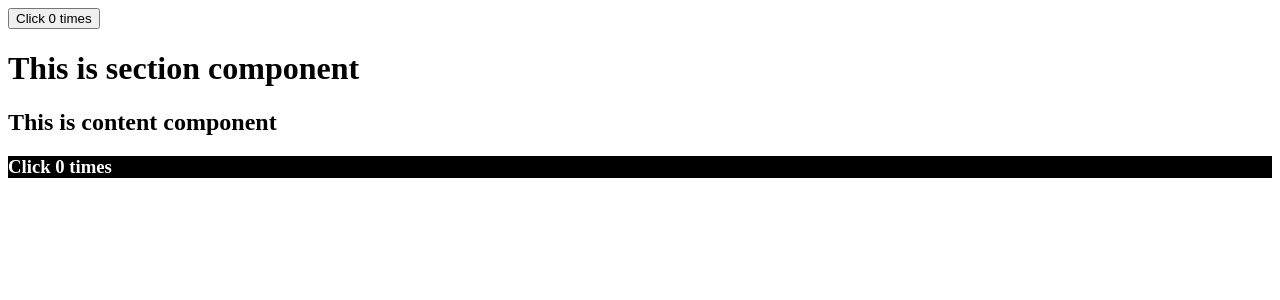
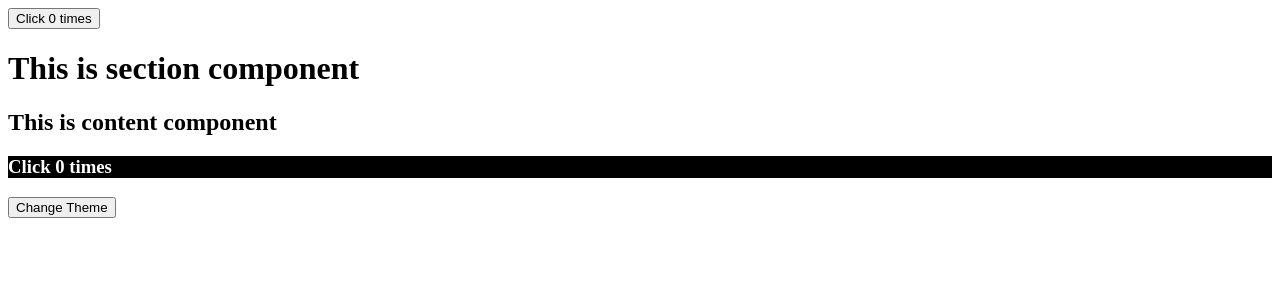
Before and after one commit to moazzamhossain7/react-basic-learning, a React (Create React App) app: page / in a window 1280 px wide. Shown: the top 300 px of the page. Built offline with nearby package versions, Linux system fonts and the light colour scheme.

Commit message:
useContext & contextType

```diff
--- a/src/App.js
+++ b/src/App.js
@@ -8,10 +8,23 @@ import Counter from './components/render-prop/Counter';
 class App extends React.Component {
     state = {
         theme: 'dark',
+        switchTheme: () => {
+            this.setState(({ theme }) => {
+                if (theme === 'dark') {
+                    return {
+                        theme: 'light',
+                    };
+                }
+                return {
+                    theme: 'dark',
+                };
+            });
+        },
     };
 
     render() {
-        const { theme } = this.state;
+        const { theme, switchTheme } = this.state;
+        console.log('App component rendered');
 
         return (
             <div className="appName">
@@ -21,7 +34,7 @@ class App extends React.Component {
                     )}
                 </Counter>
 
-                <ThemeContext.Provider value={{ theme }}>
+                <ThemeContext.Provider value={{ theme, switchTheme }}>
                     <Section />
                 </ThemeContext.Provider>
             </div>
--- a/src/components/context-api/Content.js
+++ b/src/components/context-api/Content.js
@@ -1,24 +1,29 @@
+import React from 'react';
 import Counter from '../render-prop/Counter';
 import ThemeContext from './contexts/themeContext';
 import HoverCounter from './HoverCounter';
 
+// export default class Content extends React.Component {
 export default function Content() {
+    console.log('Content component rendered');
+    const context = React.useContext(ThemeContext);
+    const { theme, switchTheme } = context;
+
     return (
         <div>
             <h2>This is content component</h2>
             <Counter>
                 {(count, incrementCount) => (
-                    <ThemeContext.Consumer>
-                        {({ theme }) => (
-                            <HoverCounter
-                                theme={theme}
-                                count={count}
-                                incrementCounter={incrementCount}
-                            />
-                        )}
-                    </ThemeContext.Consumer>
+                    <HoverCounter
+                        theme={theme}
+                        count={count}
+                        incrementCounter={incrementCount}
+                        switchTheme={switchTheme}
+                    />
                 )}
             </Counter>
         </div>
     );
 }
+
+// Content.contextType = ThemeContext;
--- a/src/components/context-api/HoverCounter.js
+++ b/src/components/context-api/HoverCounter.js
@@ -1,10 +1,16 @@
-export default function HoverCounter({ count, incrementCounter, theme }) {
+/* eslint-disable jsx-a11y/mouse-events-have-key-events */
+export default function HoverCounter({ count, incrementCounter, theme, switchTheme }) {
     const style = theme === 'dark' ? { backgroundColor: '#000', color: '#fff' } : null;
 
+    console.log('Hover component rendered');
     return (
-        // eslint-disable-next-line jsx-a11y/mouse-events-have-key-events
-        <h3 onMouseOver={incrementCounter} style={style}>
-            <span>Click {count} times</span>
-        </h3>
+        <div>
+            <h3 onMouseOver={incrementCounter} style={style}>
+                <span>Click {count} times</span>
+            </h3>
+            <button type="button" onClick={switchTheme}>
+                Change Theme
+            </button>
+        </div>
     );
 }
--- a/src/components/context-api/Section.js
+++ b/src/components/context-api/Section.js
@@ -1,6 +1,14 @@
+import React from 'react';
 import Content from './Content';
 
-export default function Section() {
+export default class Section extends React.Component {
+    shouldComponentUpdate() {
+        return false;
+    }
+
+    render() {
+        console.log('Section component rendered');
+
         return (
             <div>
                 <h1>This is section component</h1>
@@ -8,3 +16,4 @@ export default function Section() {
             </div>
         );
     }
+}
--- a/src/components/context-api/contexts/themeContext.js
+++ b/src/components/context-api/contexts/themeContext.js
@@ -1,7 +1,9 @@
-import createContext from '../lib/Context';
+// import createContext from '../lib/Context';
+import React from 'react';
 
-const themeContext = createContext({
-    theme: 'light',
-});
+// const themeContext = createContext({
+//     theme: 'light',
+// });
+const themeContext = React.createContext();
 
 export default themeContext;
```
Lines whose indentation alone changed are shown as unchanged.
